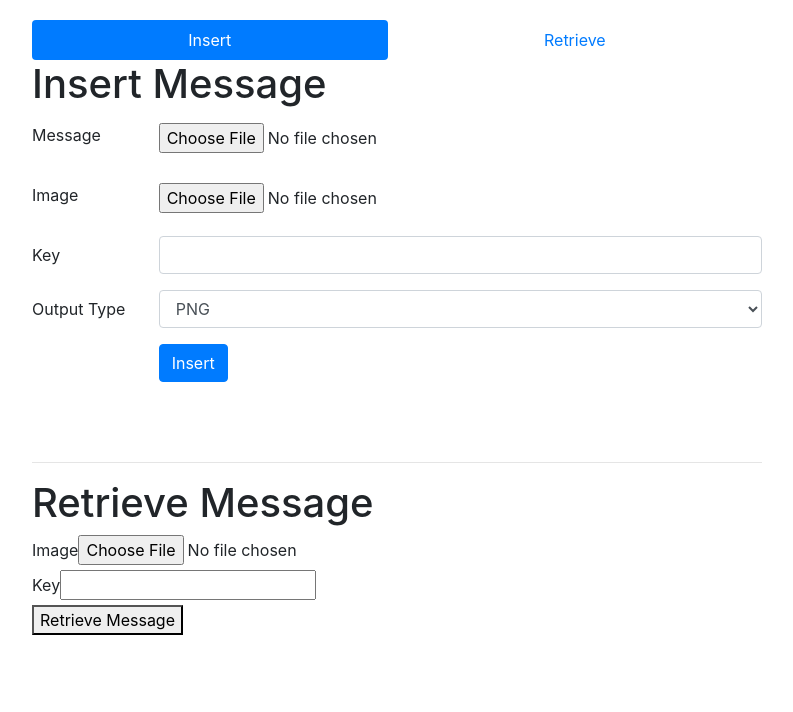
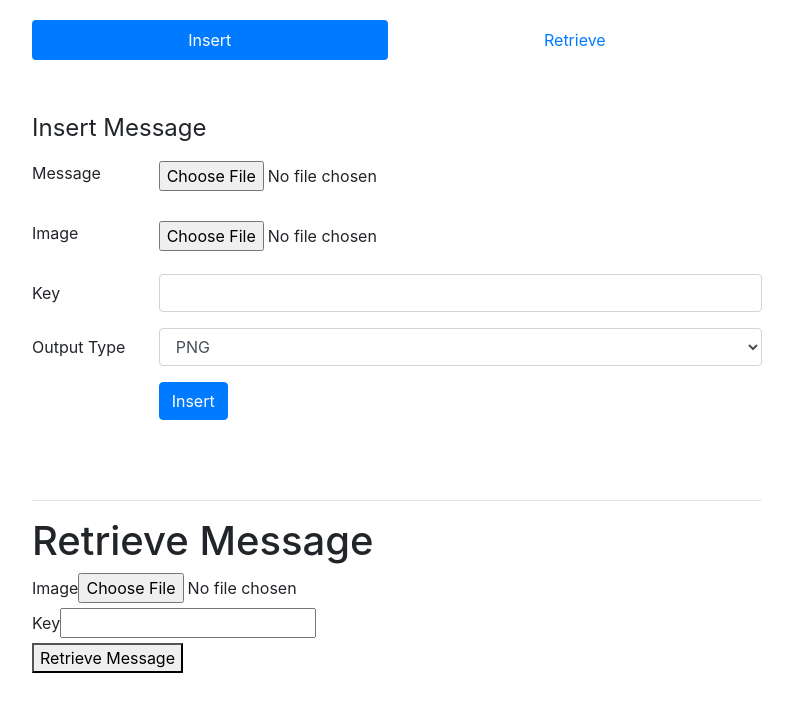
Before and after one commit to kriptografi/steganic, a React (Create React App) app in the folder frontend/: page / in a window 1280 px wide. Shown: the top 712 px of the page, without its empty margins (243-1036 px from the left). Built offline with nearby package versions, Linux system fonts and the light colour scheme.

Commit message:
fix some positioning in frontend

```diff
--- a/frontend/src/App.js
+++ b/frontend/src/App.js
@@ -21,10 +21,10 @@ class App extends Component {
           <div className="col" />
 
         </div>
-        <div className="row">
+        <div className="row" style={{marginTop: 50}}>
           <div className="col" />
           <div className="col-8">
-            <h1>Insert Message</h1>
+            <legend>Insert Message</legend>
             <InsertForm />
             <hr/>
             <h1>Retrieve Message</h1>
```
